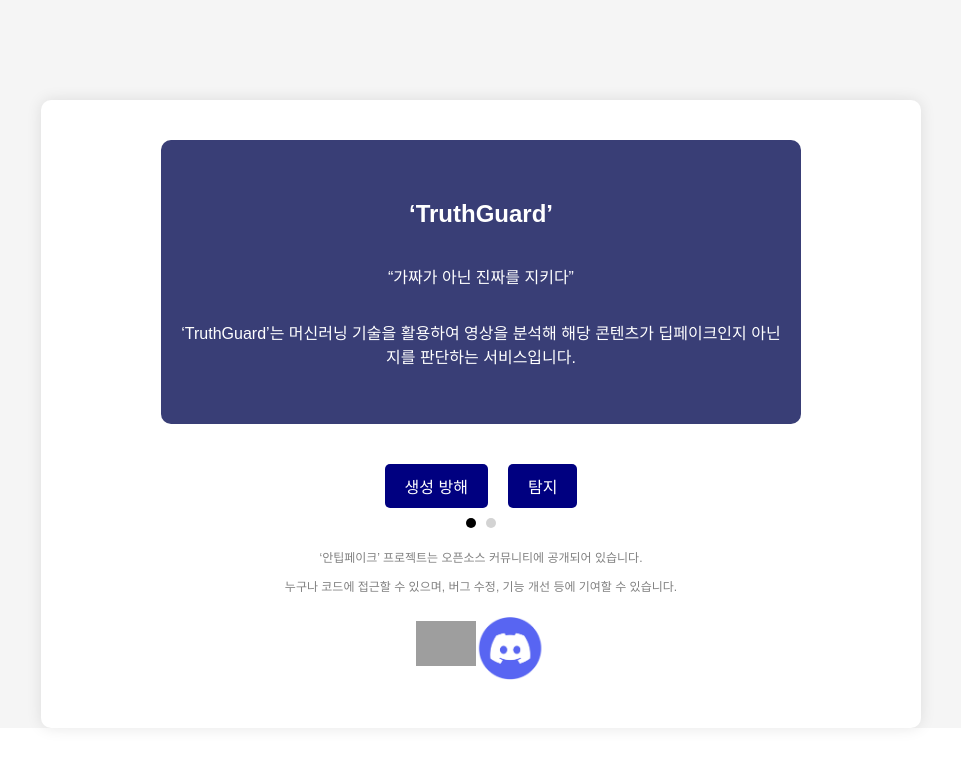
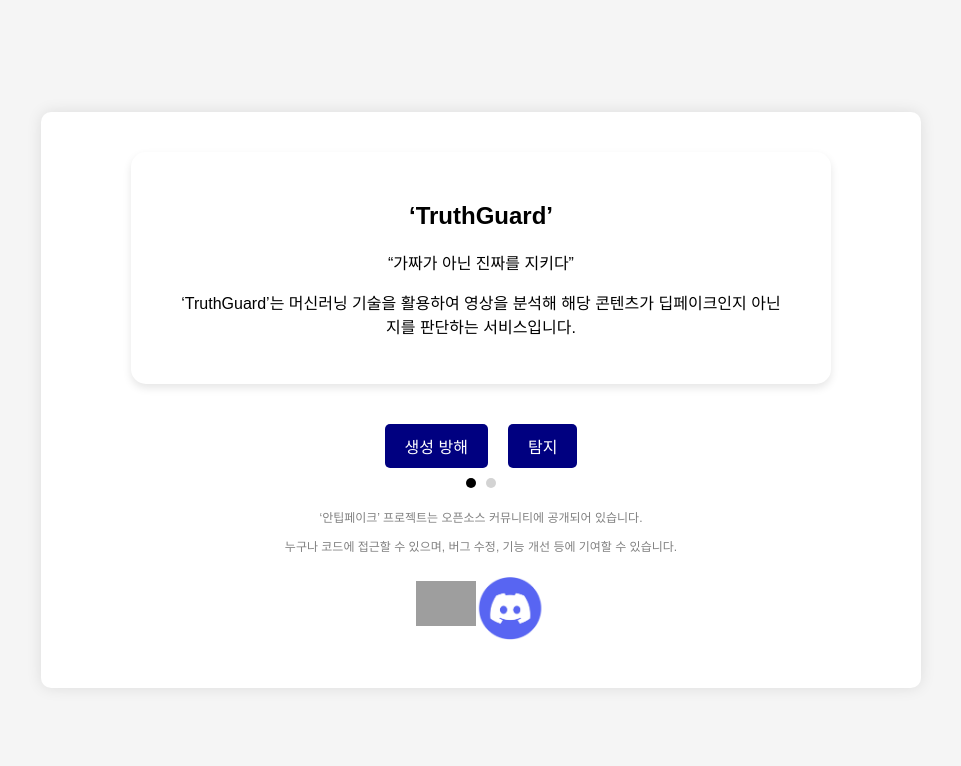
Before and after one commit to Deep-Guardians/truthguard-web, a React (Create React App) app: page / in a window 1280 px wide. Shown: the top 766 px of the page, without its empty margins (159-1120 px from the left). Built offline with nearby package versions, Linux system fonts and the light colour scheme; grey boxes are pictures that could not be loaded; a web font is replaced by a local one.

Commit message:
style: App design 수정

```diff
--- a/src/App.js
+++ b/src/App.js
@@ -2,19 +2,22 @@
 import React from 'react';
 import { BrowserRouter as Router, Route, Routes } from 'react-router-dom';
 import Home from './components/Home';
-import Main from './components/Main';
-import Result from './components/Result';
+import Upload from './components/detect/Upload';
+import Result from './components/detect/Result';
+import Predict from './components/detect/Predict';
+import Main from './components/disrupt/Main';
 import './styles/App.css';
-import Predict from './components/Predict';
 
 function App() {
   return (
     <Router>
       <Routes>
         <Route path="/" element={<Home />} />
-        <Route path="/main" element={<Main />} />
-        <Route path="/predict" element={<Predict />} />
-        <Route path="/result" element={<Result />} />
+        <Route path="/disrupt/upload" element={<Main />} />
+
+        <Route path="/detect/upload" element={<Upload />} />
+        <Route path="/detect/predict" element={<Predict />} />
+        <Route path="/detect/result" element={<Result />} />
       </Routes>
     </Router>
   );
--- a/src/styles/App.css
+++ b/src/styles/App.css
@@ -21,7 +21,7 @@
 /* #root가 화면 전체를 차지하도록 설정 */
 #root {
   width: 100%;
-  height: 100%;
+  height: 100vh;
   display: flex;
   justify-content: center;  /* 가로 중앙 정렬 */
   align-items: center;      /* 세로 중앙 정렬 */
@@ -37,12 +37,13 @@
 
 .container {
   margin-top: 100px;
+  margin-bottom: 100px;
   width: 80%;
   max-width: 800px;
   background-color: white;
   border-radius: 10px;
   box-shadow: 0 0 15px rgba(0, 0, 0, 0.1);
-  padding: 40px; /* 여백을 늘려 더 깔끔하게 */
+  padding: 40px 40px;
 }
 
 .nav {
@@ -75,17 +76,15 @@
 }
 
 .navy-banner {
-  background-color: #393E76;
-  color: white;
-  padding: 40px 20px;
-  border-radius: 10px;
-  width: 100%;
+  margin-bottom: 20px;
+  background-color: var(--primary-color);
+  color: var(--text-color);
+  border-radius: 15px;
+  padding: 30px 50px; /* 배너 내부 패딩 */
+  width: 80%;
   max-width: 600px;
+  box-shadow: 0 4px 8px rgba(0, 0, 0, 0.1);
   text-align: center;
-  display: flex;
-  flex-direction: column;
-  justify-content: center;
-  align-items: center;
 }
 
 .buttons {
```
